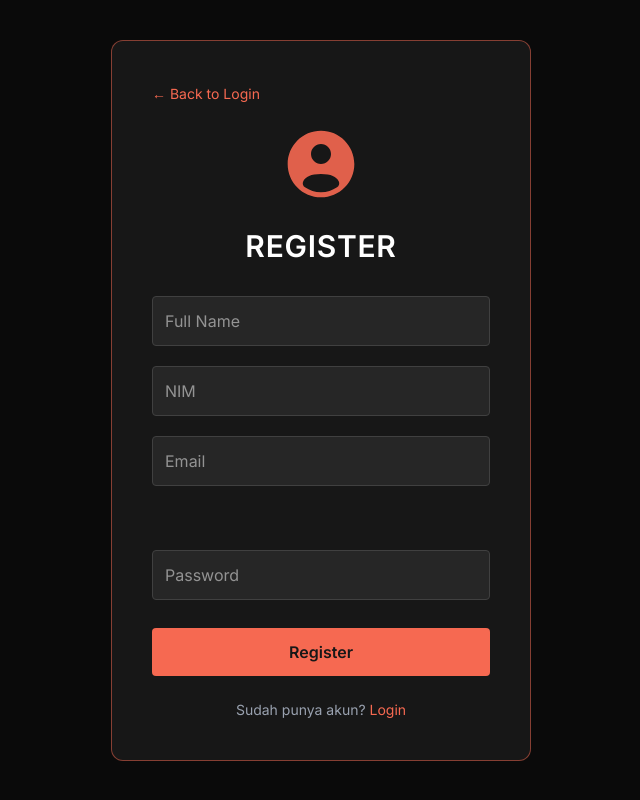
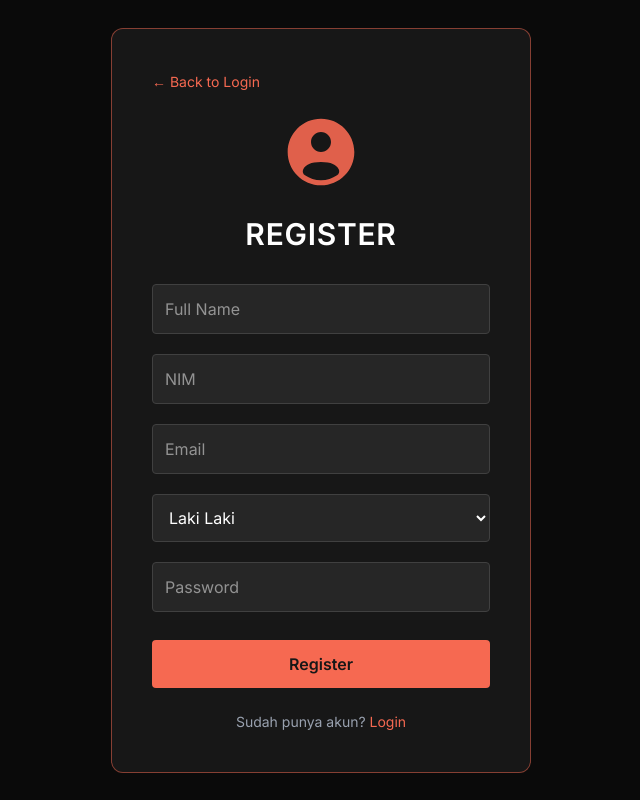
Before and after one commit to AlfErga04/Website_Perpipaan, a React (Vite) app in the folder frontEnd/: page /register in a window 1280 px wide. Shown: the whole page, without its empty margins (319-959 px from the left). Built offline with nearby package versions, Linux system fonts and the light colour scheme.

Commit message:
add login, register, profile page

```diff
--- a/frontEnd/src/pages/Dashboard.jsx
+++ b/frontEnd/src/pages/Dashboard.jsx
@@ -87,8 +87,9 @@ export default function AccountDashboard() {
 
               <div className="space-y-4 text-sm">
                 <Detail label="Username" value={user?.name} />
+                <Detail label="NIM" value={user?.nim} />
                 <Detail label="Email" value={user?.email} />
-                <Detail label="Gender" value="Male" />
+                <Detail label="Gender" value={user?.gender} />
               </div>
             </div>
           </div>
--- a/frontEnd/src/pages/Register.jsx
+++ b/frontEnd/src/pages/Register.jsx
@@ -8,6 +8,7 @@ export default function Register() {
   const [nim, setNim] = useState("");
   const [email, setEmail] = useState("");
   const [password, setPassword] = useState("");
+  const [gender, setGender] = useState("male");
 
   const handleRegister = async (e) => {
     e.preventDefault();
@@ -18,6 +19,7 @@ export default function Register() {
         email,
         password,
         nim,
+        gender,
       });
 
       localStorage.setItem("token", res.data.token);
@@ -73,7 +75,14 @@ export default function Register() {
             onChange={(e) => setEmail(e.target.value)}
           />
 
-          <input type="dropdown" ></input>
+          <select
+            name="gender"
+            onChange={(e) => setGender(e.target.value)}
+            className="w-full bg-neutral-800 border border-neutral-700 text-white p-3 rounded focus:outline-none focus:border-[#F66951]"
+          >
+            <option value={"male"}>Laki Laki</option>
+            <option value={"female"}>Perempuan</option>
+          </select>
 
           <input
             type="password"
```
